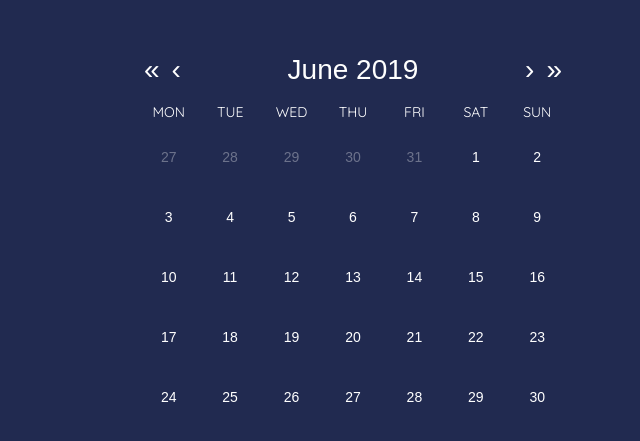
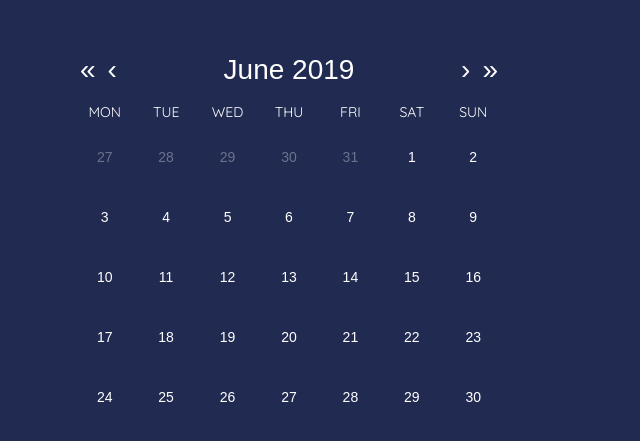
Before and after one commit to mmoraisa/enhanced-todo-list, a React (Create React App) app: page / in a window 1280 px wide. Shown: the part 153-594 px from the top of the page, without its empty margins (95-735 px from the left). Built offline with nearby package versions, Linux system fonts and the light colour scheme.

Commit message:
fix: corrects PageCollumn to respect flex

```diff
--- a/src/components/PageCollumn.js
+++ b/src/components/PageCollumn.js
@@ -7,6 +7,7 @@ const PageCollumn = styled.div`
     ${styles.alignItems ? `align-items: ${styles.alignItems};` : ''}
     background-color: ${styles.backgroundColor};
     ${styles.display ? `display: ${styles.display};` : ''}
+    ${styles.flex ? `flex: ${styles.flex};` : ''}
     ${styles.justifyContent ? `justify-content: ${styles.justifyContent};` : ''}
     width: ${styles.width};
   `}
@@ -15,7 +16,7 @@ const PageCollumn = styled.div`
 PageCollumn.propTypes = {
   styles: PropTypes.shape({
     backgroundColor: PropTypes.string.isRequired,
-    width: PropTypes.string.isRequired,
+    flex: PropTypes.number.isRequired,
   }).isRequired,
 };
 
--- a/src/pages/Home.js
+++ b/src/pages/Home.js
@@ -13,14 +13,14 @@ const Home = () => {
           backgroundColor: LIGHT_PURPLE,
           display: 'flex',
           justifyContent: 'center',
-          width: '70%',
+          flex: 6,
         }}>
         <ApplicationCalendar onChange={console.log} />
       </PageCollumn>
       <PageCollumn
         styles={{
           backgroundColor: DARK_PURPLE,
-          width: '30%',
+          flex: 4,
         }}>
       </PageCollumn>
     </Page>
```
